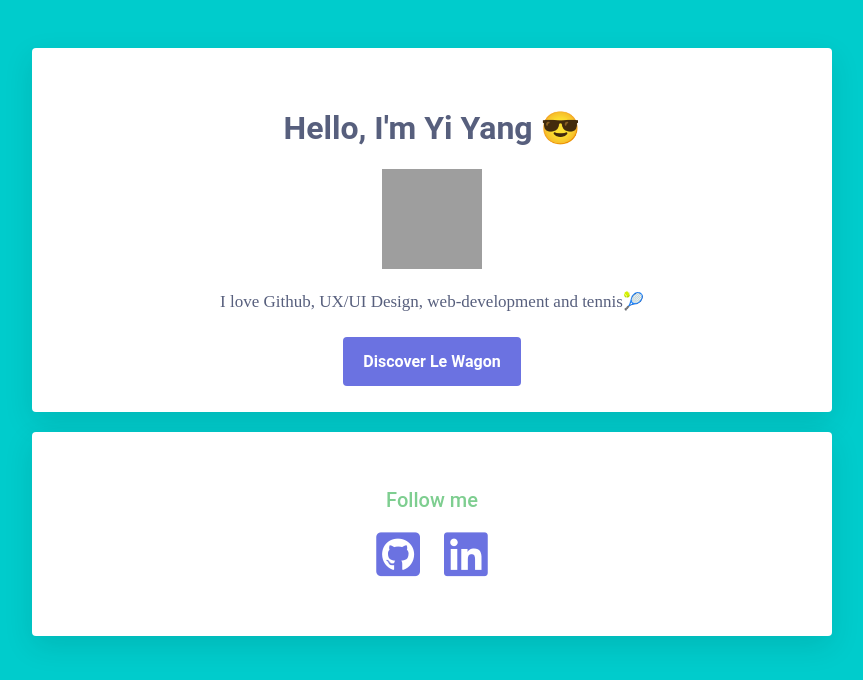
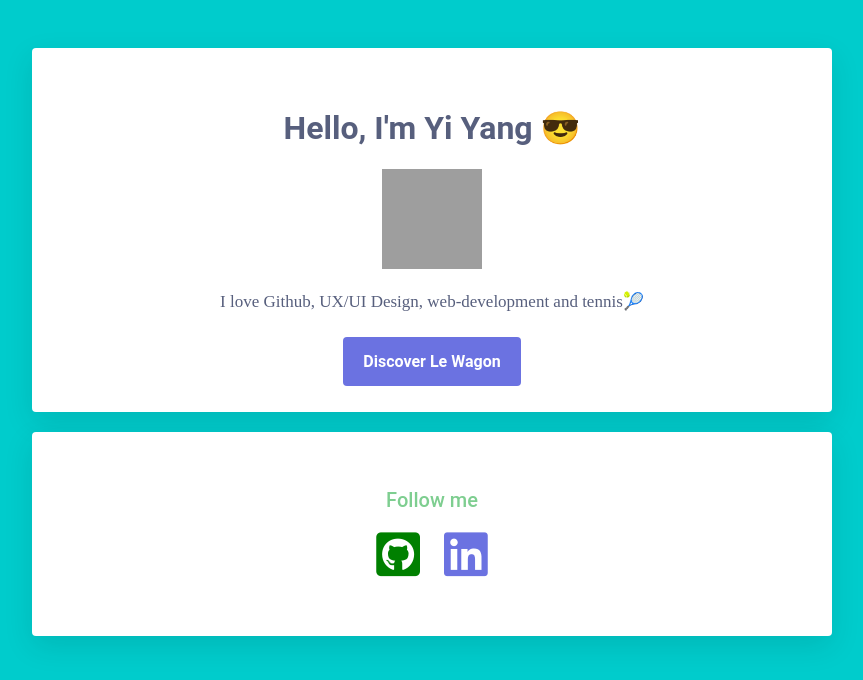
Before and after one commit to yiyang381/profile, a plain HTML site: page index.html in a window 1280 px wide. In both pictures the pointer is over the icon 606 px from the left and 554 px from the top of the page. Shown: the whole page, without its empty margins (208-1071 px from the left). Drawn offline with Linux system fonts and the light colour scheme; grey boxes are pictures that could not be loaded.

Commit message:
make my profile prettier

```diff
--- a/style.css
+++ b/style.css
@@ -21,7 +21,7 @@ h1 {
 }
 
 a i:hover{
-  colour: green
+  color: green
 }
 
 p {
```
